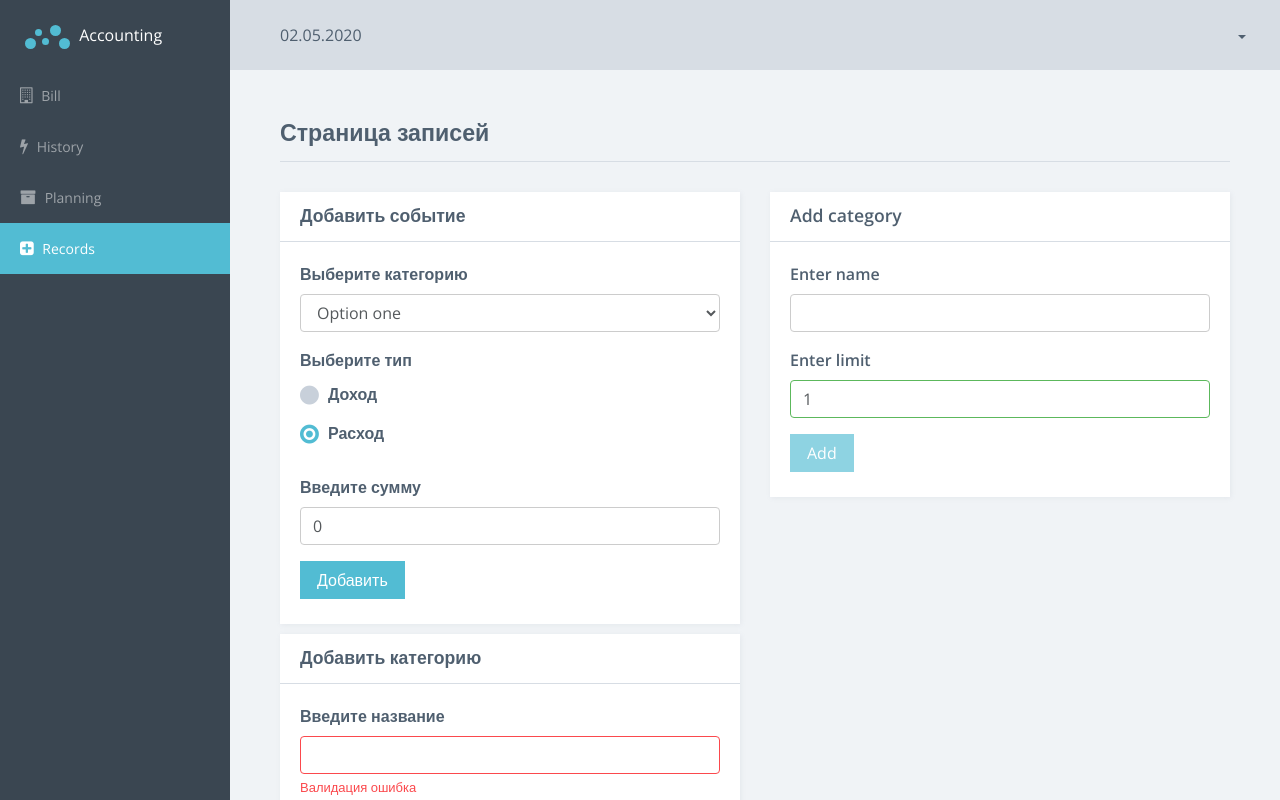
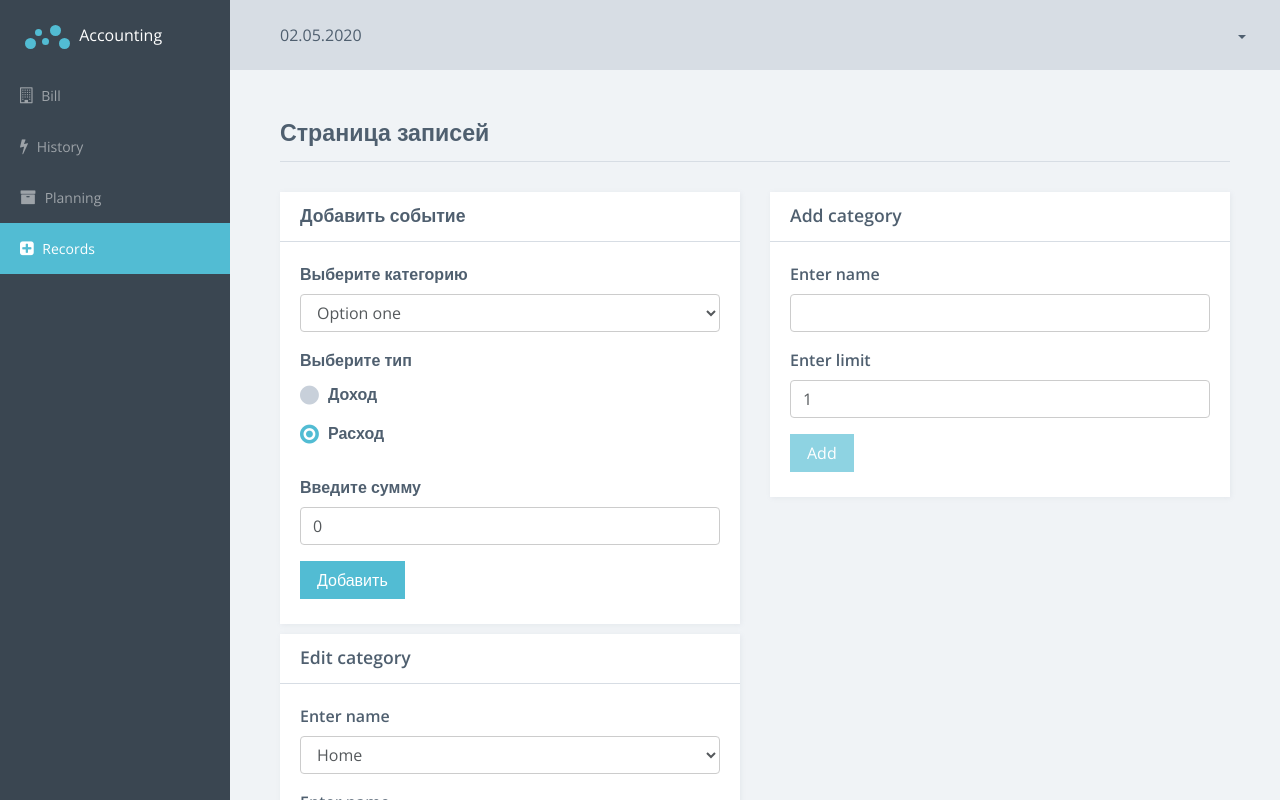
Before and after one commit to anikeieva/home-accounting, an Angular app: page /system/records in a window 1280 px wide. Built offline with nearby package versions, Linux system fonts and the light colour scheme; data requests are answered from the project's data file.

Commit message:
Added editing category logic

```diff
--- a/db.json
+++ b/db.json
@@ -21,7 +21,7 @@
   "categories": [
     {
       "name": "Home",
-      "limit": 15000,
+      "limit": 18011,
       "id": 1
     },
     {
@@ -38,6 +38,11 @@
       "name": "new",
       "limit": 1345678,
       "id": 4
+    },
+    {
+      "name": "new-category",
+      "limit": 2,
+      "id": 5
     }
   ],
   "events": [
--- a/src/app/shared/services/categories.service.ts
+++ b/src/app/shared/services/categories.service.ts
@@ -18,4 +18,12 @@ export class CategoriesService extends BaseApiService {
   addCategory(category: Category): Observable<Category> {
     return this.post('categories', category);
   }
+
+  getCategories(): Observable<Category[]> {
+    return this.get('categories');
+  }
+
+  updateCategory(category: Category): Observable<Category> {
+    return this.put(`categories/${category.id}`, category);
+  }
 }
--- a/src/app/system/bill-page/bill-page.component.ts
+++ b/src/app/system/bill-page/bill-page.component.ts
@@ -43,7 +43,6 @@ export class BillPageComponent implements OnInit, OnDestroy {
         this.billService.getCurrency()
       ]).subscribe((data: [Bill, CurrencyInfoMonobank[]]) => {
         if (data) {
-          console.log(data);
           this.bill = data[0];
           const currenciesMonobank: CurrencyInfoMonobank[] = data[1];
 
--- a/src/app/system/records-page/add-category/add-category.component.html
+++ b/src/app/system/records-page/add-category/add-category.component.html
@@ -31,7 +31,7 @@
         </span>
       </div>
       <div
-        class="form-group has-success"
+        class="form-group"
         [ngClass]="{'has-error': limit.invalid && limit.touched}"
       >
         <label
--- a/src/app/system/records-page/edit-category/edit-category.component.html
+++ b/src/app/system/records-page/edit-category/edit-category.component.html
@@ -1,22 +1,84 @@
 <div class="card">
   <div class="card-header bordered">
     <div class="header-block">
-      <h3 class="title">Добавить категорию</h3>
+      <h3 class="title">Edit category</h3>
     </div>
   </div>
   <div class="card-block">
-    <form>
-      <div class="form-group has-error">
-        <label class="control-label" for="category-name">Введите название</label>
-        <input type="text" id="category-name" class="form-control">
-        <span class="form-help-text">Валидация ошибка</span>
+    <div *ngIf="message && message.text"
+         class="alert alert-{{message.type}}">
+        {{message.text}}
+    </div>
+
+    <form #form="ngForm" (ngSubmit)="onSubmit(form)">
+      <div class="form-group">
+        <label
+          class="control-label"
+          for="select-category-edit">
+          Enter name
+        </label>
+        <select class="form-control"
+                id="select-category-edit"
+                [(ngModel)]="currentCategoryId"
+                [ngModelOptions]="{standalone: true}"
+                (change)="onCategoryChange()">
+          <option *ngFor="let category of categories"
+                  [value]="category.id">
+            {{category.name}}
+          </option>
+        </select>
       </div>
-      <div class="form-group has-success">
-        <label class="control-label" for="category-value">Введите лимит</label>
-        <input type="number" value="0" id="category-value" class="form-control">
-        <span class="form-help-text">Валидация нет ошибки</span>
+      <div
+        class="form-group"
+        [ngClass]="{'has-error': name.invalid && name.touched}"
+      >
+        <label
+          class="control-label"
+          for="category-name-edit">
+          Enter name
+        </label>
+        <input type="text"
+               id="category-name-edit"
+               class="form-control"
+               required
+               [(ngModel)]="currentCategory.name"
+               name="name"
+               #name="ngModel"
+        >
+        <span
+          *ngIf="name.invalid && name.touched"
+          class="form-help-text"
+        >
+          Category name can not be empty
+        </span>
       </div>
-      <button type="submit" class="btn btn-primary">Добавить</button>
+      <div
+        class="form-group"
+        [ngClass]="{'has-error': limit.invalid && limit.touched}"
+      >
+        <label
+          class="control-label"
+          for="category-value-edit">
+          Enter limit
+        </label>
+        <input
+          type="number"
+          id="category-value-edit"
+          class="form-control"
+          required
+          min="1"
+          [(ngModel)]="currentCategory.limit"
+          name="limit"
+          #limit="ngModel"
+          (input)="onChangeLimit(limit)"
+        >
+      </div>
+      <button
+        type="submit"
+        class="btn btn-primary"
+        [disabled]="form.invalid">
+        Edit
+      </button>
     </form>
   </div>
 </div>
--- a/src/app/system/records-page/edit-category/edit-category.component.ts
+++ b/src/app/system/records-page/edit-category/edit-category.component.ts
@@ -1,15 +1,77 @@
-import { Component, OnInit } from '@angular/core';
+import {Component, EventEmitter, Input, OnDestroy, OnInit, Output} from '@angular/core';
+import {NgForm, NgModel} from '@angular/forms';
+import {Subscription} from 'rxjs';
+
+import {Category} from '../../../shared/models/category';
+import {CategoriesService} from '../../../shared/services/categories.service';
+import {Message} from '../../../shared/models/message.model';
 
 @Component({
   selector: 'acc-edit-category',
   templateUrl: './edit-category.component.html',
   styleUrls: ['./edit-category.component.scss']
 })
-export class EditCategoryComponent implements OnInit {
+export class EditCategoryComponent implements OnInit, OnDestroy {
+  subscriptions: Subscription[] = [];
 
-  constructor() { }
+  @Input() categories: Category[] = [];
+  @Output() editNewCategory = new EventEmitter<Category>();
+
+  currentCategoryId = 1;
+  currentCategory: Category;
+  message: Message;
+
+  constructor(
+    private categoriesService: CategoriesService
+  ) { }
 
   ngOnInit(): void {
+    this.onCategoryChange();
   }
 
+  onSubmit(form: NgForm) {
+    if (form) {
+      const { name, limit } = form.value;
+      const category: Category = new Category(name, limit, +this.currentCategoryId);
+
+      this.updateCategory(form, category);
+    }
+  }
+
+  onChangeLimit(limit: NgModel) {
+    if (limit.control.value < 0) {
+      const positiveValue = limit.control.value * -1;
+      limit.control.setValue(positiveValue);
+    }
+  }
+
+  onCategoryChange() {
+    this.currentCategory = this.categories.find((category: Category) => {
+      return category.id === +this.currentCategoryId;
+    });
+  }
+
+  ngOnDestroy() {
+    this.subscriptions.forEach((subscription: Subscription) => {
+      subscription.unsubscribe();
+    });
+  }
+
+  private updateCategory(form: NgForm, category: Category) {
+    this.subscriptions.push(
+      this.categoriesService.updateCategory(category)
+        .subscribe((categoryFromResponse: Category) => {
+          this.editNewCategory.emit(categoryFromResponse);
+          this.addMessage('success', 'Category was edited');
+        })
+    );
+  }
+
+  private addMessage(type, text) {
+    this.message = new Message(type, text);
+
+    setTimeout(() => {
+      this.message.text = '';
+    }, 3000);
+  }
 }
--- a/src/app/system/records-page/records-page.component.html
+++ b/src/app/system/records-page/records-page.component.html
@@ -4,7 +4,7 @@
   </h3>
 </div>
 
-<section class="section">
+<section class="section" *ngIf="isLoaded">
   <div class="row">
     <div class="col-md-6">
       <acc-add-event></acc-add-event>
@@ -15,7 +15,12 @@
   </div>
   <div class="row">
     <div class="col-md-6">
-      <acc-edit-category></acc-edit-category>
+      <acc-edit-category [categories]="categories"
+                         (editNewCategory)="editNewCategory($event)"></acc-edit-category>
     </div>
   </div>
 </section>
+
+<section class="section text-center" *ngIf="!isLoaded">
+  Loading...
+</section>
--- a/src/app/system/records-page/records-page.component.ts
+++ b/src/app/system/records-page/records-page.component.ts
@@ -1,5 +1,6 @@
 import { Component, OnInit } from '@angular/core';
 import {Category} from '../../shared/models/category';
+import {CategoriesService} from '../../shared/services/categories.service';
 
 @Component({
   selector: 'acc-records-page',
@@ -7,14 +8,32 @@ import {Category} from '../../shared/models/category';
   styleUrls: ['./records-page.component.scss']
 })
 export class RecordsPageComponent implements OnInit {
+  categories: Category[] = [];
+  isLoaded = false;
 
-  constructor() { }
+  constructor(
+    private categoriesService: CategoriesService
+  ) { }
 
   ngOnInit(): void {
+    this.categoriesService.getCategories()
+      .subscribe((categories: Category[]) => {
+        this.categories = categories;
+        this.isLoaded = true;
+      });
   }
 
   onAddCategory(category: Category) {
-    console.log(category);
+    this.categories.push(category);
   }
 
+  editNewCategory(category: Category) {
+    const categoryIndex: number = this.categories.findIndex((itemCategory: Category) => {
+      return itemCategory.id === category.id;
+    });
+
+    if (categoryIndex) {
+      this.categories[categoryIndex] = category;
+    }
+  }
 }
```
